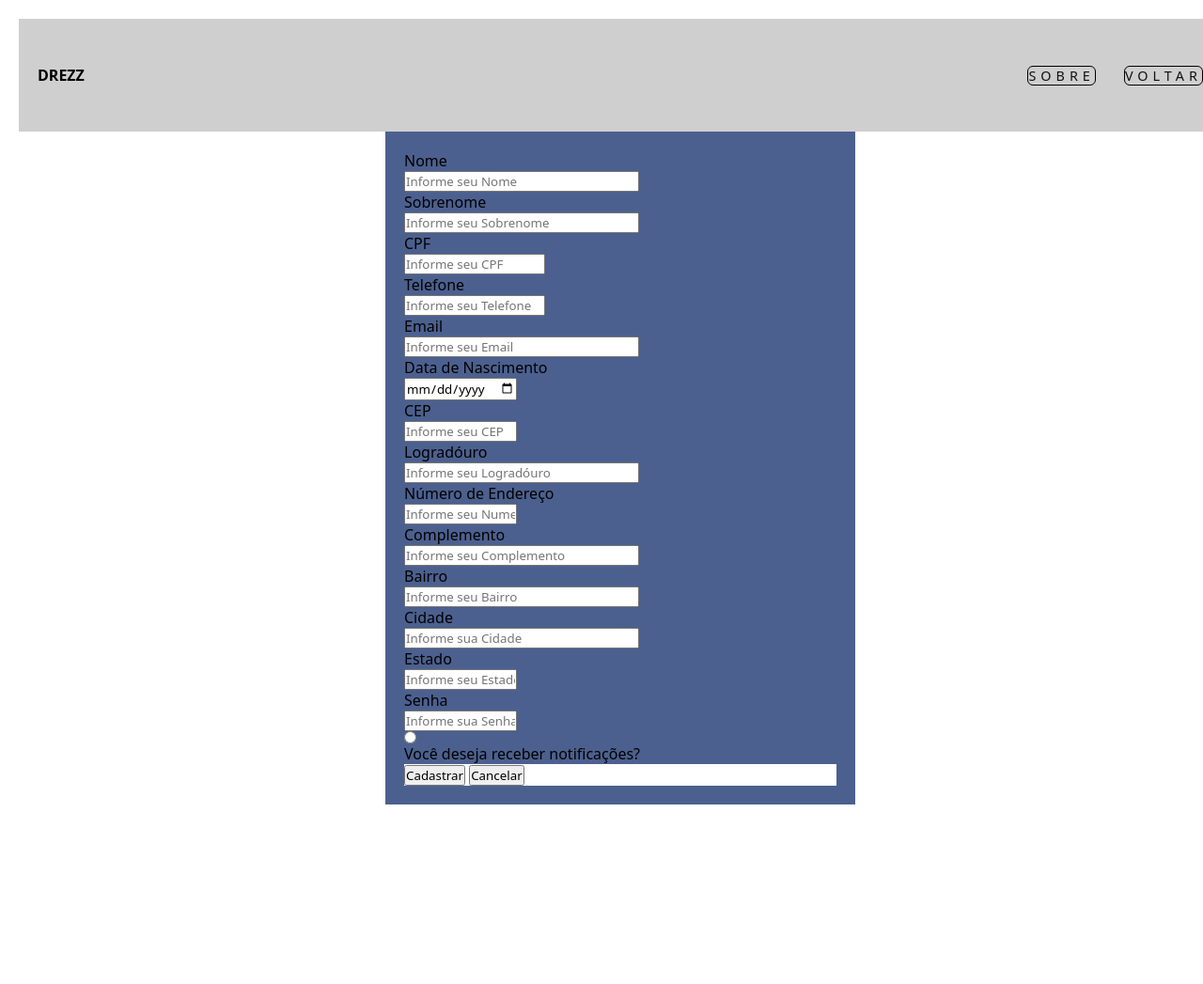
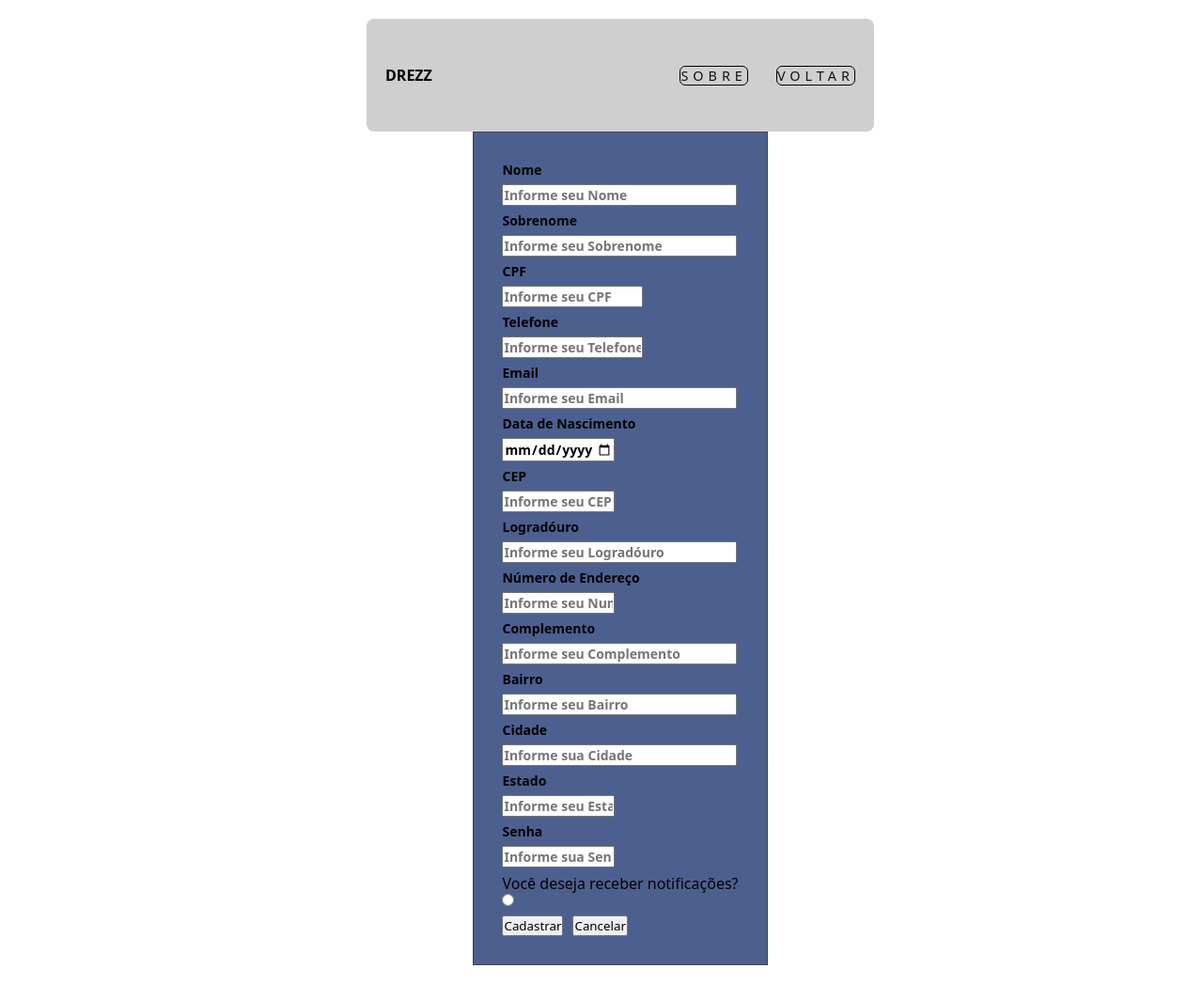
Before and after one commit to Marcos-ksantos/projeto_loja, a plain HTML site: page paginas/cadastro.html in a window 1280 px wide. Shown: the whole page at 94% size. Before the commit the page ends 876 px from the top, so only its background shows below. Drawn offline with Linux system fonts and the light colour scheme; files whose address does not match are found by name.

Commit message:
CSS TEXTO FINALIZADO

```diff
--- a/css/style_cadastro.css
+++ b/css/style_cadastro.css
@@ -2,24 +2,34 @@
 
 #form{
     background-color: var(--cor01);
-    justify-content: center;
+    width: 100%;
+    max-width: 500px;
+    padding: 30px;
+    box-sizing: border-box;
+    border: 1px solid var(--cor05, #444);
     display: block;
-    width: 500px;
-    padding: 20px;
-    min-height: 600px;
-    border-radius: 2px solid var(--cor05);
 }
+
 #cabecalho{
     background-color: rgb(207, 207, 207);
+    width: 100%;
+    max-width: 540px;
+    border-radius: 8px
 }
 label, input{
     display: block;
+    margin-bottom: 6px;
+    font-size: 14px;
+    font-weight: bold;
 }
 #btn{
-    background-color: rgb(255, 255, 255);
     border-radius: 2px solid var(--cor05);
-    justify-content: space-between;
+    display: flex;
+    justify-content: flex-start;
+    gap: 10px;
+    margin-top: 10px;
 }
+
 .tipo-1{
     width: 250px;
 }
--- a/css/style_sobre.css
+++ b/css/style_sobre.css
@@ -0,0 +1,12 @@
+#texto{
+    padding: 10px;
+    margin: 20px;
+    background-color: rgb(144, 164, 182);
+}
+h2{
+    text-align: center;
+}
+#cabecalho{
+    display: flex;
+    justify-content: space-between;
+}
--- a/paginas/cadastro.html
+++ b/paginas/cadastro.html
@@ -84,7 +84,8 @@
                 <label for="senha">Senha</label>
                 <input type="password" name="senha" id="senha" class="tipo-3" maxlength="8" placeholder="Informe sua Senha">
 
-               <input type="radio" name="" id="" style="">Você deseja receber notificações?
+                <label for="confirm"></label>
+               Você deseja receber notificações?<input type="radio" name="confirm" id="confirm">
 
                <div id="btn">
                 <button type="submit">Cadastrar</button>
```
